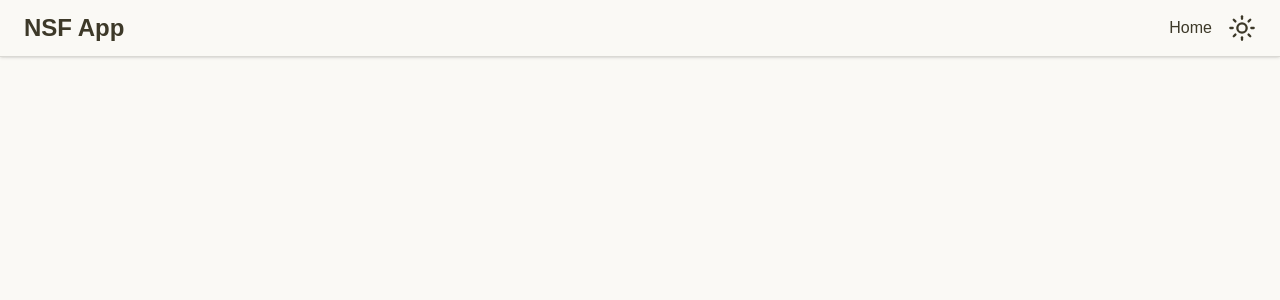
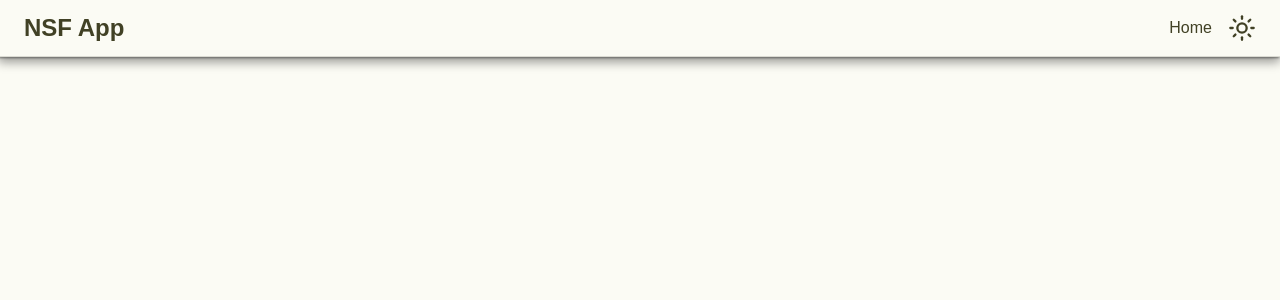
Before and after one commit to MrAbhijitSaha/student-record-system, a Next.js app: page / in a window 1280 px wide. Shown: the top 300 px of the page. Built offline with nearby package versions, Linux system fonts and the light colour scheme.

Commit message:
Update globals.css

```diff
--- a/src/app/globals.css
+++ b/src/app/globals.css
@@ -47,7 +47,7 @@
   --radius-4xl: calc(var(--radius) * 2.6);
   --font-mono: Geist Mono, ui-monospace, monospace;
   --font-serif: ui-serif, Georgia, Cambria, "Times New Roman", Times, serif;
-  --radius: 1rem;
+  --radius: 0.4rem;
   --tracking-tighter: calc(var(--tracking-normal) - 0.05em);
   --tracking-tight: calc(var(--tracking-normal) - 0.025em);
   --tracking-wide: calc(var(--tracking-normal) + 0.025em);
@@ -74,58 +74,58 @@
 }
 
 :root {
-  --card: oklch(0.9665 0.0067 97.3521);
-  --card-foreground: oklch(0.1908 0.0020 106.5859);
+  --card: oklch(0.9710 0.0106 106.5946);
+  --card-foreground: oklch(0.2174 0.0019 106.5582);
   --popover: oklch(1.0000 0 0);
-  --popover-foreground: oklch(0.2671 0.0196 98.9390);
-  --primary: oklch(0.6171 0.1375 39.0427);
+  --popover-foreground: oklch(0.2813 0.0325 113.3956);
+  --primary: oklch(0.6901 0.1575 54.2251);
   --primary-foreground: oklch(1.0000 0 0);
-  --secondary: oklch(0.9245 0.0138 92.9892);
-  --secondary-foreground: oklch(0.4334 0.0177 98.6048);
-  --muted: oklch(0.9341 0.0153 90.2390);
-  --muted-foreground: oklch(0.5341 0.0078 97.4503);
-  --accent: oklch(0.9245 0.0138 92.9892);
-  --accent-foreground: oklch(0.2671 0.0196 98.9390);
-  --destructive: oklch(0.1908 0.0020 106.5859);
-  --border: oklch(0.8847 0.0069 97.3627);
-  --input: oklch(0.7621 0.0156 98.3528);
-  --ring: oklch(0.6171 0.1375 39.0427);
-  --chart-1: oklch(0.5583 0.1276 42.9956);
-  --chart-2: oklch(0.6898 0.1581 290.4107);
-  --chart-3: oklch(0.8816 0.0276 93.1280);
-  --chart-4: oklch(0.8822 0.0403 298.1792);
-  --chart-5: oklch(0.5608 0.1348 42.0584);
-  --radius: 1rem;
-  --sidebar: oklch(0.9663 0.0080 98.8792);
-  --sidebar-foreground: oklch(0.3590 0.0051 106.6524);
-  --sidebar-primary: oklch(0.6171 0.1375 39.0427);
+  --secondary: oklch(0.9380 0.0252 106.8749);
+  --secondary-foreground: oklch(0.4456 0.0299 112.4970);
+  --muted: oklch(0.9476 0.0264 104.5615);
+  --muted-foreground: oklch(0.5392 0.0122 106.8013);
+  --accent: oklch(0.9380 0.0252 106.8749);
+  --accent-foreground: oklch(0.2813 0.0325 113.3956);
+  --destructive: oklch(0.2174 0.0019 106.5582);
+  --border: oklch(0.8892 0.0108 106.6170);
+  --input: oklch(0.7725 0.0264 111.8925);
+  --ring: oklch(0.6901 0.1575 54.2251);
+  --chart-1: oklch(0.6360 0.1449 58.3515);
+  --chart-2: oklch(0.6966 0.1875 299.6405);
+  --chart-3: oklch(0.9045 0.0463 105.9431);
+  --chart-4: oklch(0.8776 0.0596 307.1894);
+  --chart-5: oklch(0.6410 0.1507 56.5944);
+  --radius: 0.4rem;
+  --sidebar: oklch(0.9707 0.0119 106.6187);
+  --sidebar-foreground: oklch(0.3602 0.0089 124.6997);
+  --sidebar-primary: oklch(0.6901 0.1575 54.2251);
   --sidebar-primary-foreground: oklch(0.9881 0 0);
-  --sidebar-accent: oklch(0.9245 0.0138 92.9892);
+  --sidebar-accent: oklch(0.9380 0.0252 106.8749);
   --sidebar-accent-foreground: oklch(0.3250 0 0);
   --sidebar-border: oklch(0.9401 0 0);
   --sidebar-ring: oklch(0.7731 0 0);
-  --background: oklch(0.9818 0.0054 95.0986);
-  --foreground: oklch(0.3438 0.0269 95.7226);
+  --background: oklch(0.9862 0.0092 106.5672);
+  --foreground: oklch(0.3676 0.0440 108.3828);
   --destructive-foreground: oklch(1.0000 0 0);
   --font-sans: Outfit, sans-serif;
   --font-serif: ui-serif, Georgia, Cambria, "Times New Roman", Times, serif;
   --font-mono: Geist Mono, ui-monospace, monospace;
   --shadow-color: oklch(0 0 0);
-  --shadow-opacity: 0.1;
-  --shadow-blur: 3px;
-  --shadow-spread: 0px;
-  --shadow-offset-x: 0;
-  --shadow-offset-y: 1px;
+  --shadow-opacity: 0.4;
+  --shadow-blur: 10px;
+  --shadow-spread: 1px;
+  --shadow-offset-x: -1px;
+  --shadow-offset-y: 4px;
   --letter-spacing: 0em;
   --spacing: 0.25rem;
-  --shadow-2xs: 0 1px 3px 0px hsl(0 0% 0% / 0.05);
-  --shadow-xs: 0 1px 3px 0px hsl(0 0% 0% / 0.05);
-  --shadow-sm: 0 1px 3px 0px hsl(0 0% 0% / 0.10), 0 1px 2px -1px hsl(0 0% 0% / 0.10);
-  --shadow: 0 1px 3px 0px hsl(0 0% 0% / 0.10), 0 1px 2px -1px hsl(0 0% 0% / 0.10);
-  --shadow-md: 0 1px 3px 0px hsl(0 0% 0% / 0.10), 0 2px 4px -1px hsl(0 0% 0% / 0.10);
-  --shadow-lg: 0 1px 3px 0px hsl(0 0% 0% / 0.10), 0 4px 6px -1px hsl(0 0% 0% / 0.10);
-  --shadow-xl: 0 1px 3px 0px hsl(0 0% 0% / 0.10), 0 8px 10px -1px hsl(0 0% 0% / 0.10);
-  --shadow-2xl: 0 1px 3px 0px hsl(0 0% 0% / 0.25);
+  --shadow-2xs: -1px 4px 10px 1px hsl(0 0% 0% / 0.20);
+  --shadow-xs: -1px 4px 10px 1px hsl(0 0% 0% / 0.20);
+  --shadow-sm: -1px 4px 10px 1px hsl(0 0% 0% / 0.40), -1px 1px 2px 0px hsl(0 0% 0% / 0.40);
+  --shadow: -1px 4px 10px 1px hsl(0 0% 0% / 0.40), -1px 1px 2px 0px hsl(0 0% 0% / 0.40);
+  --shadow-md: -1px 4px 10px 1px hsl(0 0% 0% / 0.40), -1px 2px 4px 0px hsl(0 0% 0% / 0.40);
+  --shadow-lg: -1px 4px 10px 1px hsl(0 0% 0% / 0.40), -1px 4px 6px 0px hsl(0 0% 0% / 0.40);
+  --shadow-xl: -1px 4px 10px 1px hsl(0 0% 0% / 0.40), -1px 8px 10px 0px hsl(0 0% 0% / 0.40);
+  --shadow-2xl: -1px 4px 10px 1px hsl(0 0% 0% / 1.00);
   --tracking-normal: 0em;
 }
 
@@ -133,55 +133,55 @@
   --background: oklch(0.2679 0.0036 106.6427);
   --foreground: oklch(0.9576 0.0027 106.4494);
   --card: oklch(0.2928 0.0018 106.5092);
-  --card-foreground: oklch(0.9818 0.0054 95.0986);
+  --card-foreground: oklch(0.9862 0.0092 106.5672);
   --popover: oklch(0.3085 0.0035 106.6039);
-  --popover-foreground: oklch(0.9211 0.0040 106.4781);
-  --primary: oklch(0.6790 0.2132 36.9221);
-  --primary-foreground: oklch(0.1908 0.0020 106.5859);
-  --secondary: oklch(0.9818 0.0054 95.0986);
+  --popover-foreground: oklch(0.9220 0.0070 124.4540);
+  --primary: oklch(0.7388 0.1793 52.6175);
+  --primary-foreground: oklch(0.2174 0.0019 106.5582);
+  --secondary: oklch(0.9862 0.0092 106.5672);
   --secondary-foreground: oklch(0.3085 0.0035 106.6039);
   --muted: oklch(0.2213 0.0038 106.7070);
-  --muted-foreground: oklch(0.7713 0.0169 99.0657);
-  --accent: oklch(0.2130 0.0078 95.4245);
-  --accent-foreground: oklch(0.9663 0.0080 98.8792);
-  --destructive: oklch(0.6368 0.2078 25.3313);
-  --border: oklch(0.3618 0.0101 106.8928);
-  --input: oklch(0.4336 0.0113 100.2195);
-  --ring: oklch(0.6724 0.1308 38.7559);
-  --chart-1: oklch(0.5583 0.1276 42.9956);
-  --chart-2: oklch(0.6898 0.1581 290.4107);
-  --chart-3: oklch(0.2130 0.0078 95.4245);
-  --chart-4: oklch(0.3074 0.0516 289.3230);
-  --chart-5: oklch(0.5608 0.1348 42.0584);
+  --muted-foreground: oklch(0.7818 0.0277 111.6728);
+  --accent: oklch(0.2282 0.0130 107.3880);
+  --accent-foreground: oklch(0.9707 0.0119 106.6187);
+  --destructive: oklch(0.6860 0.2056 34.8115);
+  --border: oklch(0.3640 0.0134 112.8500);
+  --input: oklch(0.4403 0.0193 114.8778);
+  --ring: oklch(0.7409 0.1534 55.6882);
+  --chart-1: oklch(0.6360 0.1449 58.3515);
+  --chart-2: oklch(0.6966 0.1875 299.6405);
+  --chart-3: oklch(0.2282 0.0130 107.3880);
+  --chart-4: oklch(0.3023 0.0730 297.6228);
+  --chart-5: oklch(0.6410 0.1507 56.5944);
   --sidebar: oklch(0.2357 0.0024 67.7077);
-  --sidebar-foreground: oklch(0.8074 0.0142 93.0137);
+  --sidebar-foreground: oklch(0.8213 0.0260 106.9577);
   --sidebar-primary: oklch(0.3250 0 0);
   --sidebar-primary-foreground: oklch(0.9881 0 0);
-  --sidebar-accent: oklch(0.1680 0.0020 106.6177);
-  --sidebar-accent-foreground: oklch(0.8074 0.0142 93.0137);
+  --sidebar-accent: oklch(0.2174 0.0019 106.5582);
+  --sidebar-accent-foreground: oklch(0.8213 0.0260 106.9577);
   --sidebar-border: oklch(0.9401 0 0);
   --sidebar-ring: oklch(0.7731 0 0);
   --destructive-foreground: oklch(1.0000 0 0);
-  --radius: 1rem;
+  --radius: 0.4rem;
   --font-sans: Outfit, sans-serif;
   --font-serif: ui-serif, Georgia, Cambria, "Times New Roman", Times, serif;
   --font-mono: Geist Mono, ui-monospace, monospace;
   --shadow-color: oklch(0 0 0);
-  --shadow-opacity: 0.1;
-  --shadow-blur: 3px;
-  --shadow-spread: 0px;
-  --shadow-offset-x: 0;
-  --shadow-offset-y: 1px;
+  --shadow-opacity: 0.4;
+  --shadow-blur: 10px;
+  --shadow-spread: 1px;
+  --shadow-offset-x: -1px;
+  --shadow-offset-y: 4px;
   --letter-spacing: 0em;
   --spacing: 0.25rem;
-  --shadow-2xs: 0 1px 3px 0px hsl(0 0% 0% / 0.05);
-  --shadow-xs: 0 1px 3px 0px hsl(0 0% 0% / 0.05);
-  --shadow-sm: 0 1px 3px 0px hsl(0 0% 0% / 0.10), 0 1px 2px -1px hsl(0 0% 0% / 0.10);
-  --shadow: 0 1px 3px 0px hsl(0 0% 0% / 0.10), 0 1px 2px -1px hsl(0 0% 0% / 0.10);
-  --shadow-md: 0 1px 3px 0px hsl(0 0% 0% / 0.10), 0 2px 4px -1px hsl(0 0% 0% / 0.10);
-  --shadow-lg: 0 1px 3px 0px hsl(0 0% 0% / 0.10), 0 4px 6px -1px hsl(0 0% 0% / 0.10);
-  --shadow-xl: 0 1px 3px 0px hsl(0 0% 0% / 0.10), 0 8px 10px -1px hsl(0 0% 0% / 0.10);
-  --shadow-2xl: 0 1px 3px 0px hsl(0 0% 0% / 0.25);
+  --shadow-2xs: -1px 4px 10px 1px hsl(0 0% 0% / 0.20);
+  --shadow-xs: -1px 4px 10px 1px hsl(0 0% 0% / 0.20);
+  --shadow-sm: -1px 4px 10px 1px hsl(0 0% 0% / 0.40), -1px 1px 2px 0px hsl(0 0% 0% / 0.40);
+  --shadow: -1px 4px 10px 1px hsl(0 0% 0% / 0.40), -1px 1px 2px 0px hsl(0 0% 0% / 0.40);
+  --shadow-md: -1px 4px 10px 1px hsl(0 0% 0% / 0.40), -1px 2px 4px 0px hsl(0 0% 0% / 0.40);
+  --shadow-lg: -1px 4px 10px 1px hsl(0 0% 0% / 0.40), -1px 4px 6px 0px hsl(0 0% 0% / 0.40);
+  --shadow-xl: -1px 4px 10px 1px hsl(0 0% 0% / 0.40), -1px 8px 10px 0px hsl(0 0% 0% / 0.40);
+  --shadow-2xl: -1px 4px 10px 1px hsl(0 0% 0% / 1.00);
 }
 
 @layer base {
```
